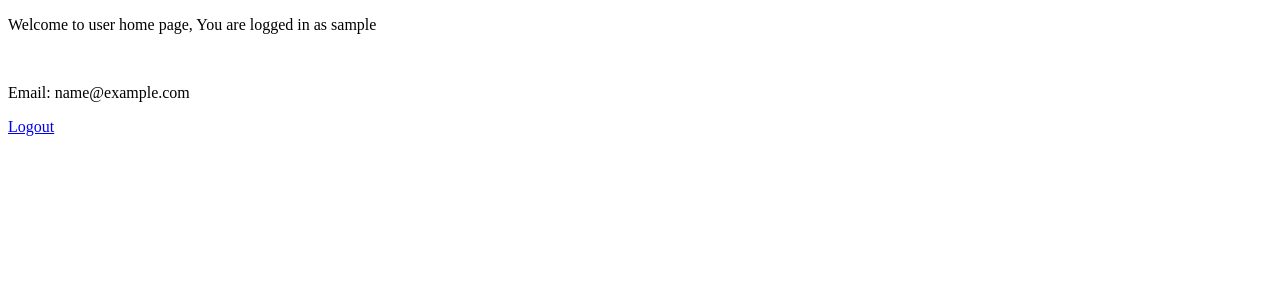
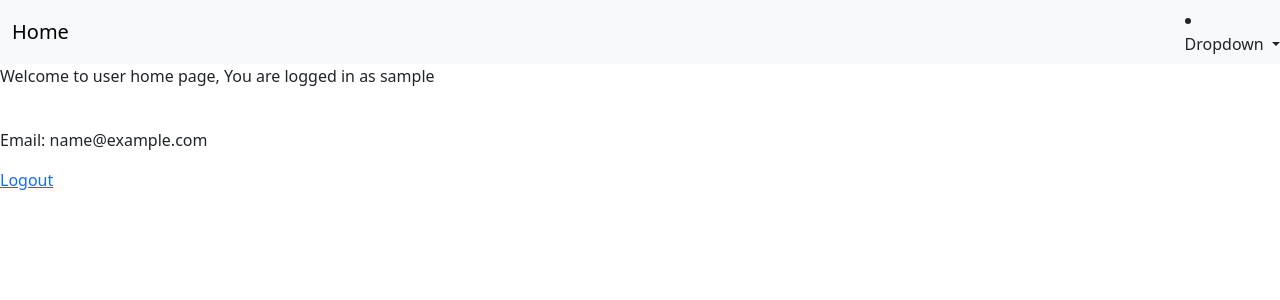
Before and after one commit to AlanSameth/AdvSDEScavengerHunt, a Django app: page / in a window 1280 px wide. Shown: the top 300 px of the page. Run offline with Django 4.2, Linux system fonts and the light colour scheme; the visitor is signed in with stand-in values (Sample User, id 1); data comes from the database, SQL or seed files in the repository; some libraries are stand-ins or nearby versions.

Commit message:
Added Boostrap5 to installed Apps and basic Navbar

```diff
--- a/mysite/settings.py
+++ b/mysite/settings.py
@@ -44,6 +44,7 @@ INSTALLED_APPS = [
     'allauth.account',
     'allauth.socialaccount',
     'allauth.socialaccount.providers.google',
+    'bootstrap5'
 ]
 
 MIDDLEWARE = [
--- a/user/templates/user/home.html
+++ b/user/templates/user/home.html
@@ -4,9 +4,50 @@
     <script src="https://apis.google.com/js/platform.js" ></script>
     <meta name="google-signin-client_id" content="943788471911-pt9a1gjjvgvfn3lg98kddq118medg0fd.apps.googleusercontent.com">
     <meta charset="UTF-8">
-    <title>Title</title>
+    <meta name="viewport" content="width=device-width, initial-scale=1.0" />
+    <meta name="keywords" content="HTML, CSS" />
+    <title>{% block title %}{% endblock %}</title>
+    {% load bootstrap5 %} {% bootstrap_css %} {% bootstrap_javascript %}
 </head>
 <body>
+    <nav
+      class="navbar navbar-expand-lg bg-body-tertiary"
+      style="background-color: #e3f2fd"
+    >
+      <button
+        class="navbar-toggler"
+        type="button"
+        data-bs-toggle="collapse"
+        data-bs-target="#navbarNavDropdown"
+        aria-controls="navbarNavDropdown"
+        aria-expanded="false"
+        aria-label="Toggle navigation"
+      >
+        <span class="navbar-toggler-icon"></span>
+      </button>
+      <div class="container-fluid">
+        <a class="navbar-brand" href="#">Home</a>
+      </div>
+      <li class="nav-item dropdown">
+        <a
+          class="nav-link dropdown-toggle"
+          href="#"
+          role="button"
+          data-bs-toggle="dropdown"
+          aria-expanded="false"
+        >
+          Dropdown
+        </a>
+        <ul class="dropdown-menu">
+          <li><a class="dropdown-item" href="#">Home Page</li>
+          <li>
+            <a class="dropdown-item" href="#"
+              >Another Page</a
+            >
+          </li>
+        </ul>
+      </li>
+    </nav>
     {% load socialaccount %}
 
 
```
